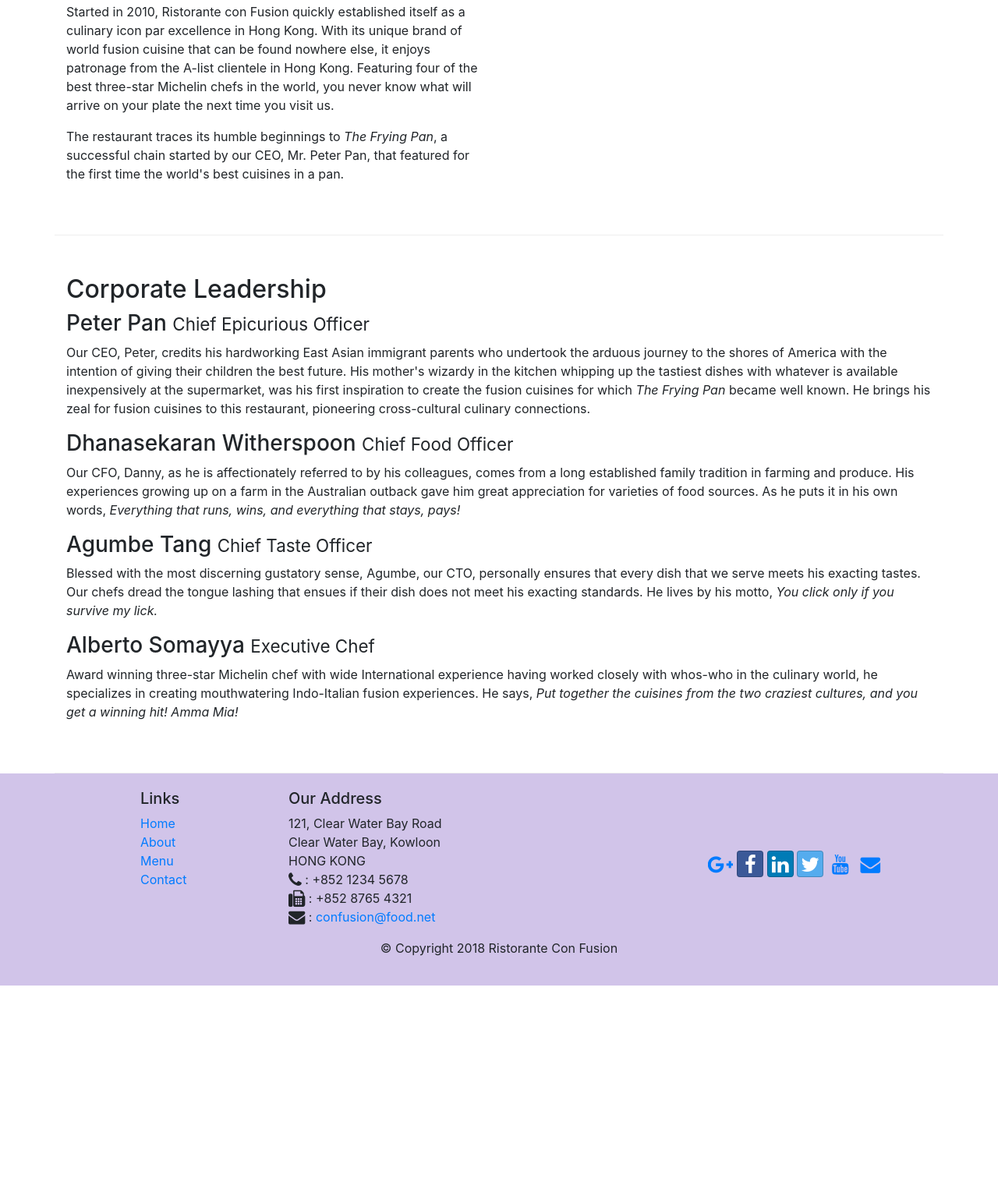
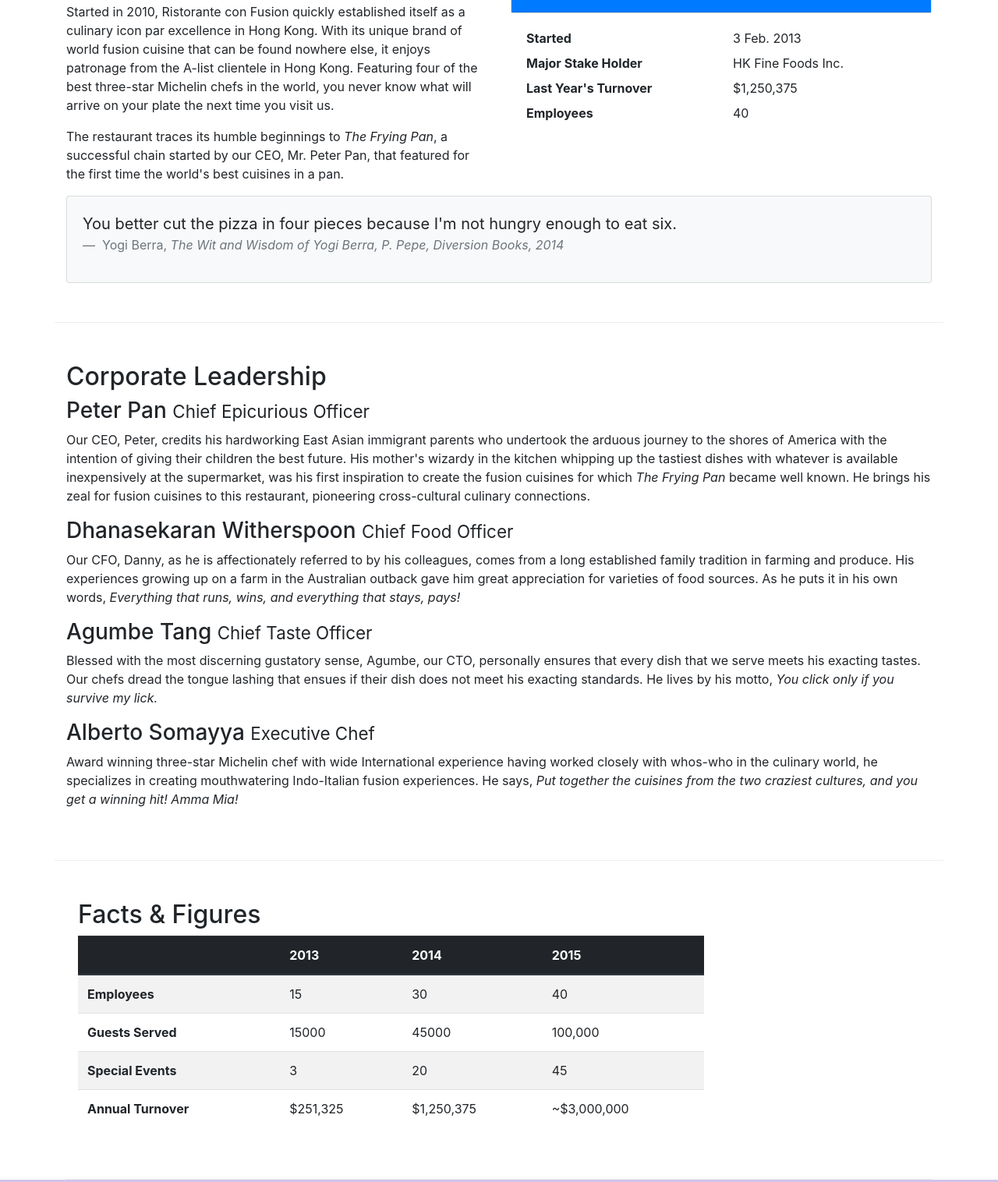
Before and after one commit to Masoud-Mir/bootstrap, a website: page aboutus.html in a window 1280 px wide. Shown: the part 558-2074 px from the top of the page at 78% size. Before the commit the page ends 1822 px from the top, so only its background shows below. Drawn offline with nearby package versions, Linux system fonts and the light colour scheme.

Commit message:
Tables and Cards

```diff
--- a/aboutus.html
+++ b/aboutus.html
@@ -69,7 +69,38 @@
                     in Hong Kong. Featuring four of the best three-star Michelin chefs in the world, you never know what will arrive on your plate the next time you visit us.</p>
                 <p>The restaurant traces its humble beginnings to <em>The Frying Pan</em>, a successful chain started by our CEO, Mr. Peter Pan, that featured for the first time the world's best cuisines in a pan.</p>
             </div>
-            <div class="col-auto">
+            <div class="col-12 col-sm-6">
+                <div class="card">
+                    <h3 class=" card-header bg-primary text-white">
+                        Facts At a Glance
+                    </h3>
+                </div>
+                <div class=" card-body">
+                    <dl class=" row">
+                        <dt class="col-6">Started</dt>
+                        <dd class="col-6">3 Feb. 2013</dd>
+                        <dt class="col-6">Major Stake Holder</dt>
+                        <dd class="col-6">HK Fine Foods Inc.</dd>
+                        <dt class="col-6">Last Year's Turnover</dt>
+                        <dd class="col-6">$1,250,375</dd>
+                        <dt class="col-6">Employees</dt>
+                        <dd class="col-6">40</dd>
+                    </dl>
+                </div>
+            </div>
+            <div class="col-12">
+                <div class="card card-body bg-light">
+                    <blockquote class=" blockquote">
+                        <p class=" mb-0">
+                            You better cut the pizza in four pieces because I'm not hungry enough to eat six.
+                        </p>
+                        <footer class=" blockquote-footer">
+                            Yogi Berra,
+                            <cite title="Source Title">The Wit and Wisdom of Yogi Berra,
+                            P. Pepe, Diversion Books, 2014</cite>
+                        </footer>
+                    </blockquote>
+                </div>
             </div>
         </div>
 
@@ -92,6 +123,51 @@
             </div>
         </div>
 
+        <div class="row row-content">
+            <div class="col-12 col-sm-9">
+                <h2>Facts &amp; Figures</h2>
+                <div class="table-responsive">
+                    <table class="table table-striped">
+                        <thead class="thead-dark">
+                            <tr>
+                                <th>&nbsp;</th>
+                                <th>2013</th>
+                                <th>2014</th>
+                                <th>2015</th>
+                            </tr>
+                        </thead>
+                        <tbody>
+                            <tr>
+                                <th>Employees</th>
+                                <td>15</td>
+                                <td>30</td>
+                                <td>40</td>
+                            </tr>
+                            <tr>
+                                <th>Guests Served</th>
+                                <td>15000</td>
+                                <td>45000</td>
+                                <td>100,000</td>
+                            </tr>
+                            <tr>
+                                <th>Special Events</th>
+                                <td>3</td>
+                                <td>20</td>
+                                <td>45</td>
+                            </tr>
+                            <tr>
+                                <th>Annual Turnover</th>
+                                <td>$251,325</td>
+                                <td>$1,250,375</td>
+                                <td>~$3,000,000</td>
+                            </tr>
+                        </tbody>
+                    </table>
+                </div>
+            </div>
+            <div class="col-12 col-sm-3">
+            </div>
+        </div>
     </div>
 
     <footer class="footer">
```
